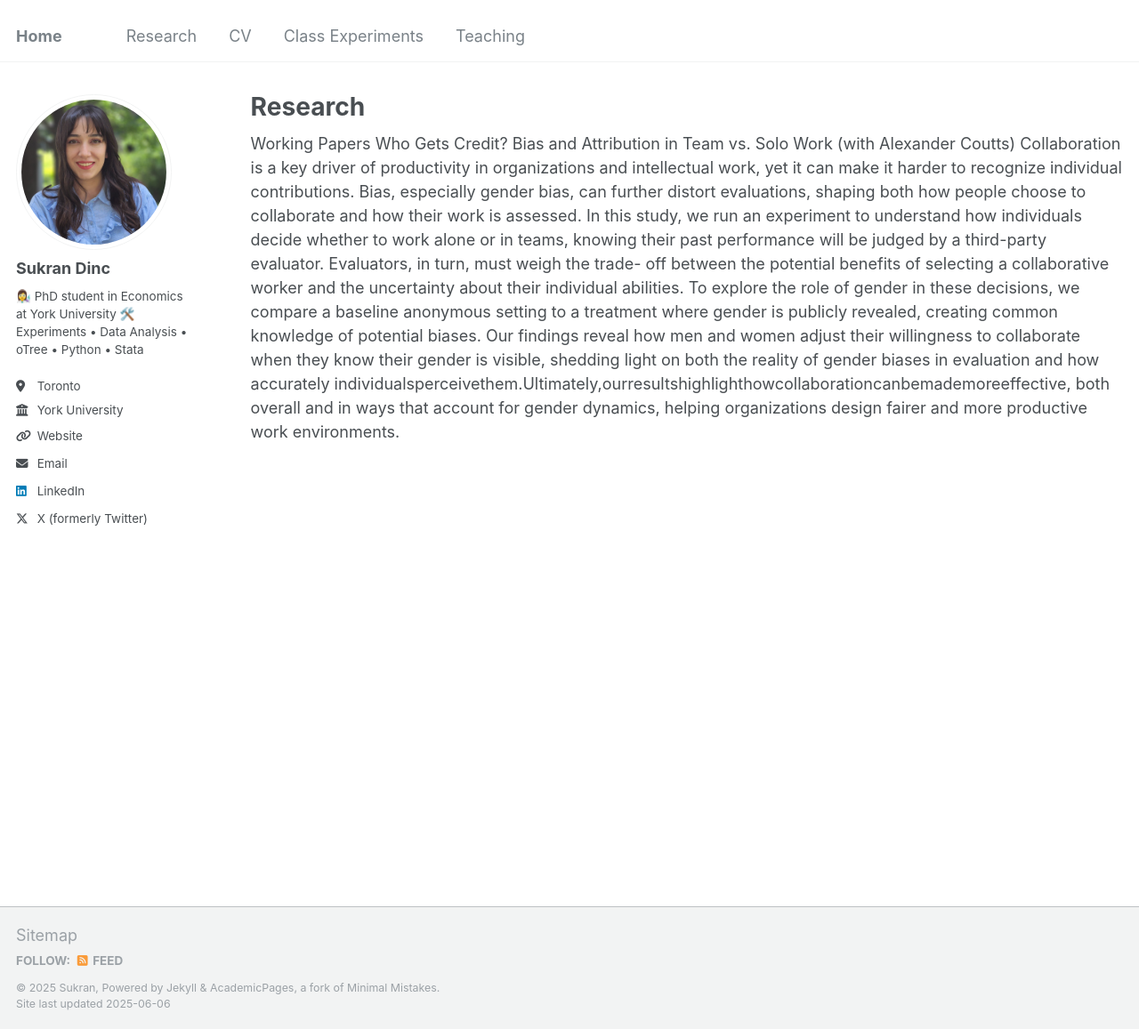
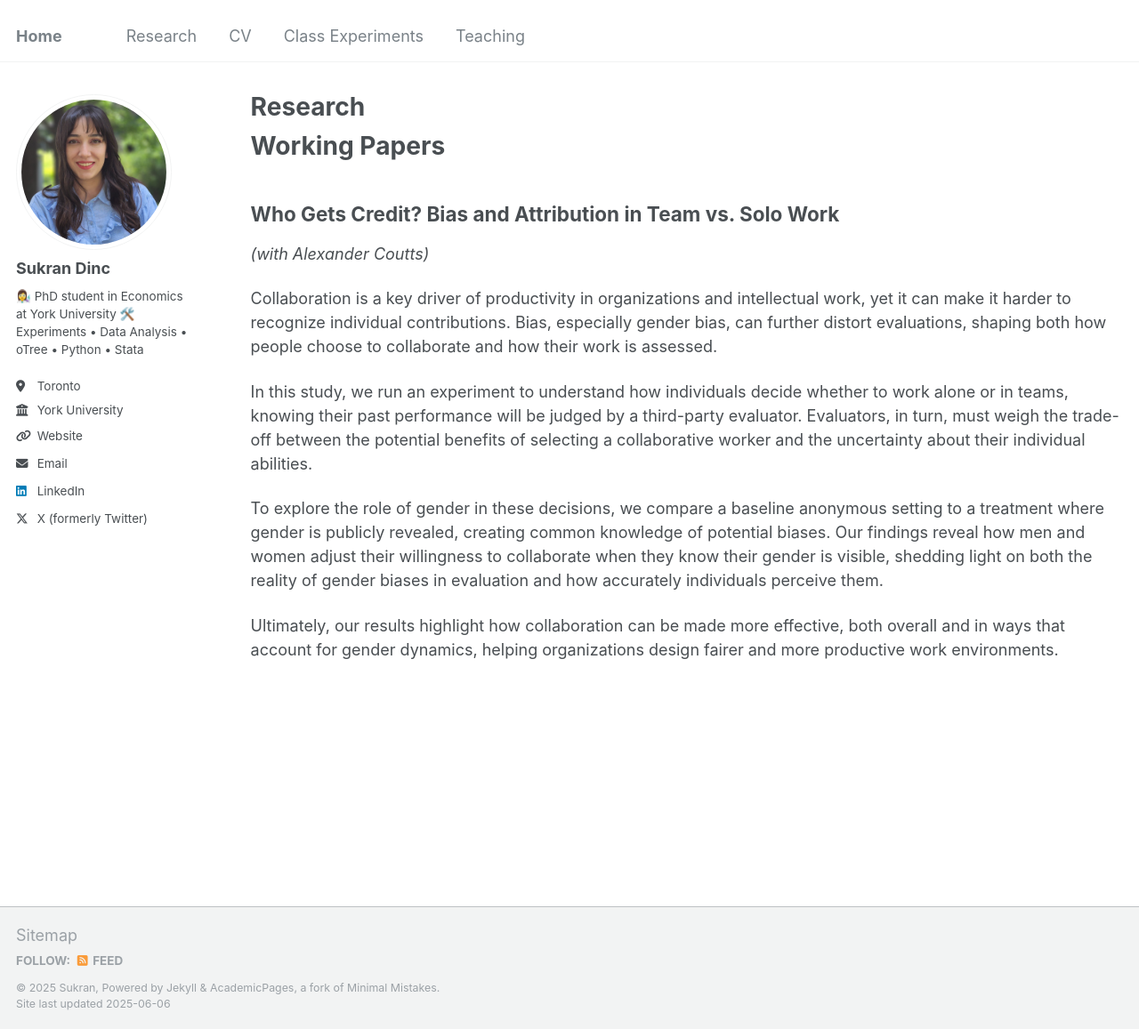
Before and after one commit to sukrandinc/sukrandinc.github.io, a Jekyll site: the page built from _pages/publications.html, in a window 1280 px wide and 1157 px high. Shown: the whole window at 89% size. Built offline with Jekyll 4.4.1, drawn with Linux system fonts in a browser that asks for light colours.

Commit message:
Update publications.html

```diff
--- a/_pages/publications.html
+++ b/_pages/publications.html
@@ -6,22 +6,41 @@ author_profile: true
 ---
 
 
+<head>
+    <meta charset="UTF-8">
+    <title>Working Papers</title>
+</head>
+<body>
+    <h1>Working Papers</h1>
 
+    <h2>Who Gets Credit? Bias and Attribution in Team vs. Solo Work</h2>
+    <p><em>(with Alexander Coutts)</em></p>
 
-Working Papers
-Who Gets Credit? Bias and Attribution in Team vs. Solo Work
-(with Alexander Coutts)
+    <p>
+        Collaboration is a key driver of productivity in organizations and intellectual work,
+        yet it can make it harder to recognize individual contributions. Bias, especially gender bias,
+        can further distort evaluations, shaping both how people choose to collaborate and how their
+        work is assessed.
+    </p>
 
-Collaboration is a key driver of productivity in organizations and intellectual work, yet it can make it
-harder to recognize individual contributions. Bias, especially gender bias, can further distort evaluations,
-shaping both how people choose to collaborate and how their work is assessed. In this study, we run
-an experiment to understand how individuals decide whether to work alone or in teams, knowing their
-past performance will be judged by a third-party evaluator. Evaluators, in turn, must weigh the trade-
-off between the potential benefits of selecting a collaborative worker and the uncertainty about their
-individual abilities. To explore the role of gender in these decisions, we compare a baseline anonymous
-setting to a treatment where gender is publicly revealed, creating common knowledge of potential biases.
-Our findings reveal how men and women adjust their willingness to collaborate when they know their
-gender is visible, shedding light on both the reality of gender biases in evaluation and how accurately
-individualsperceivethem.Ultimately,ourresultshighlighthowcollaborationcanbemademoreeffective,
-both overall and in ways that account for gender dynamics, helping organizations design fairer and more
-productive work environments.
+    <p>
+        In this study, we run an experiment to understand how individuals decide whether to work alone
+        or in teams, knowing their past performance will be judged by a third-party evaluator.
+        Evaluators, in turn, must weigh the trade-off between the potential benefits of selecting a
+        collaborative worker and the uncertainty about their individual abilities.
+    </p>
+
+    <p>
+        To explore the role of gender in these decisions, we compare a baseline anonymous setting
+        to a treatment where gender is publicly revealed, creating common knowledge of potential biases.
+        Our findings reveal how men and women adjust their willingness to collaborate when they know
+        their gender is visible, shedding light on both the reality of gender biases in evaluation and
+        how accurately individuals perceive them.
+    </p>
+
+    <p>
+        Ultimately, our results highlight how collaboration can be made more effective, both overall
+        and in ways that account for gender dynamics, helping organizations design fairer and more
+        productive work environments.
+    </p>
+</body>
```
